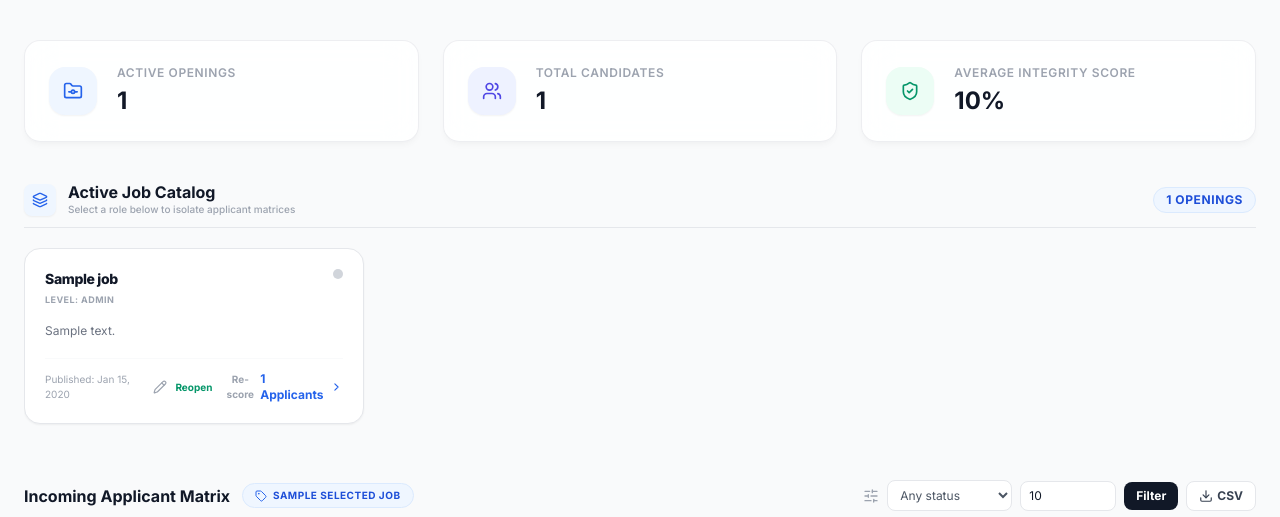
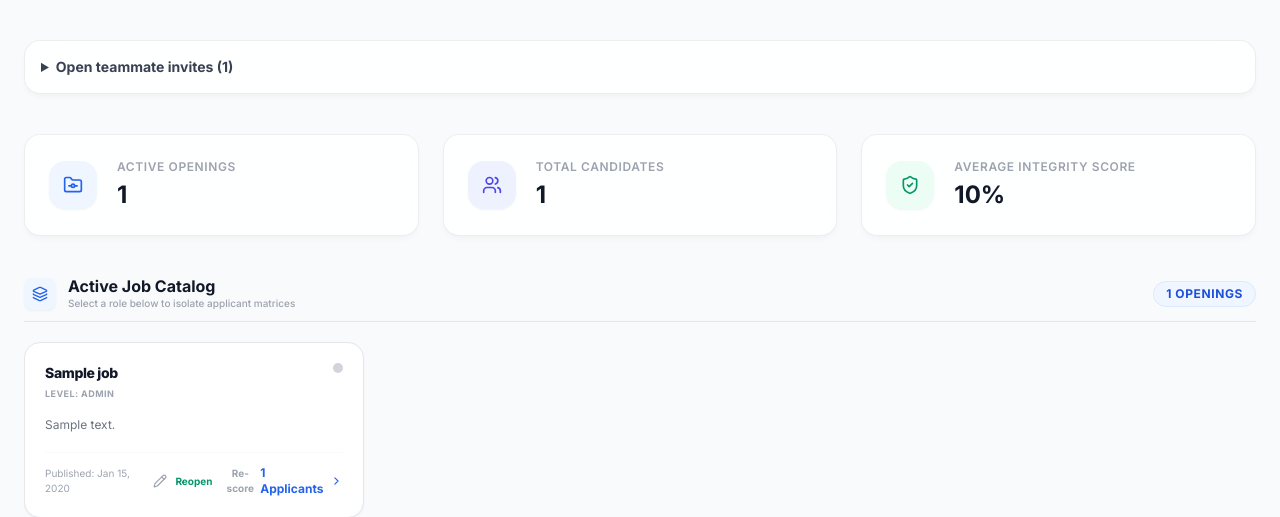
Before and after one commit to hr5ht/Hirely, a Django app: template backend/templates/recruiter_dashboard.html in a window 1280 px wide. Shown: the part 181-698 px from the top of the page. Run offline with Django 5.2, Linux system fonts and the light colour scheme; tables that the repository leaves empty hold one stand-in row (values such as "Sample post"); the template is opened without the code that fills it: values that come from a table or form of the project are taken from there, most other values are stand-ins (such as "Sample title", 1, 10 or a date in 2020); data that the repository does not hold is empty; some libraries are stand-ins or nearby versions.

Commit message:
feat(company): list and revoke invites

```diff
--- a/backend/ai_engine/urls.py
+++ b/backend/ai_engine/urls.py
@@ -17,4 +17,5 @@ urlpatterns = [
     path('export-applicants/', views.export_applicants, name='export_applicants'),
     path('compare/', views.compare_candidates, name='compare_candidates'),
     path('invites/', views.create_invite, name='create_invite'),
+    path('invites/<int:invite_id>/revoke/', views.revoke_invite, name='revoke_invite'),
 ]
--- a/backend/templates/recruiter_dashboard.html
+++ b/backend/templates/recruiter_dashboard.html
@@ -79,6 +79,26 @@
         {% for message in messages %}
         <div class="p-4 rounded-xl text-sm font-medium break-all {% if message.tags == 'success' %}bg-green-50 text-green-700 border border-green-200{% else %}bg-red-50 text-red-700 border border-red-200{% endif %}">{{ message }}</div>
         {% endfor %}
+
+        {% if open_invites %}
+        <details class="premium-card p-4 text-sm">
+            <summary class="font-bold text-gray-700 cursor-pointer">Open teammate invites ({{ open_invites|length }})</summary>
+            <ul class="mt-3 divide-y divide-gray-100">
+                {% for invite, link in open_invites %}
+                <li class="py-2 flex items-center justify-between gap-4">
+                    <div class="min-w-0">
+                        <p class="text-xs text-gray-700 font-mono truncate">{{ link }}</p>
+                        <p class="text-[10px] text-gray-400">Created by {{ invite.created_by.username|default:"a teammate" }} · expires {{ invite.expires_at|date:"M d" }}</p>
+                    </div>
+                    <form method="post" action="/ai/invites/{{ invite.id }}/revoke/">
+                        {% csrf_token %}
+                        <button type="submit" class="text-xs font-bold text-rose-600 hover:text-rose-700">Revoke</button>
+                    </form>
+                </li>
+                {% endfor %}
+            </ul>
+        </details>
+        {% endif %}
 
         <!-- Stats Grid -->
         <div class="grid grid-cols-1 md:grid-cols-3 gap-6">
```
Also changed, not shown: backend/ai_engine/views.py (+11 -0 lines).
